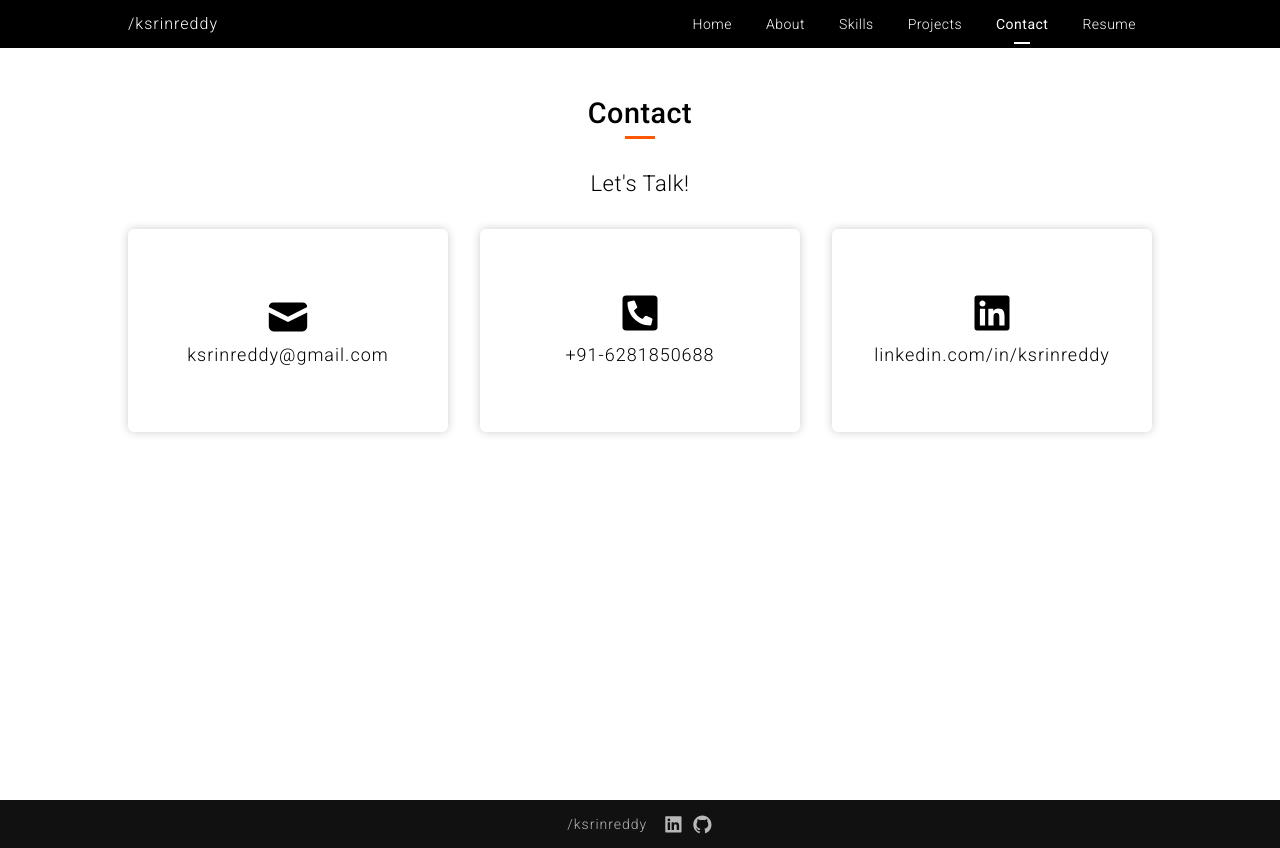
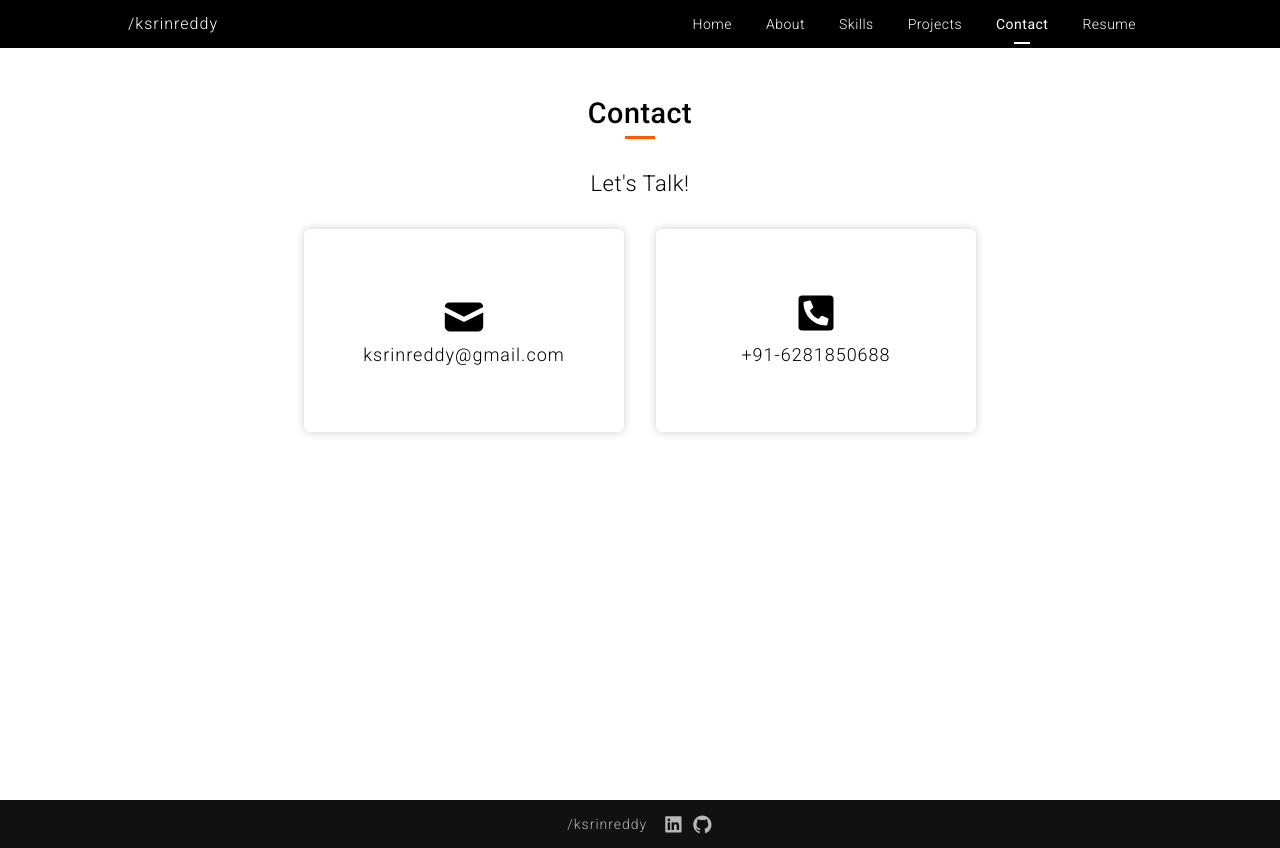
Before and after one commit to ksrinreddy/portfolio, a React (Create React App) app: page /contact in a window 1280 px wide. Built offline with nearby package versions, Linux system fonts and the light colour scheme.

Commit message:
remove linkedin info card as it doesn't make sense in contact, update contact card hover styles

```diff
--- a/src/pages/Contact.js
+++ b/src/pages/Contact.js
@@ -1,5 +1,5 @@
 import React from "react";
-import { FaPhoneSquareAlt, FaLinkedin } from "react-icons/fa";
+import { FaPhoneSquareAlt } from "react-icons/fa";
 import { HiMail } from "react-icons/hi";
 
 const Contact = () => {
@@ -23,16 +23,6 @@ const Contact = () => {
             <FaPhoneSquareAlt className="phone-icon" />
             <a href="tel:+916281850688">+91-6281850688</a>
           </div>
-          <div className="contact__card">
-            <FaLinkedin className="linkedin-icon" />
-            <a
-              href="https://www.linkedin.com/in/ksrinreddy/"
-              target="_blank"
-              rel="noreferrer"
-            >
-              linkedin.com/in/ksrinreddy
-            </a>
-          </div>
         </div>
       </div>
     </section>
```
Also changed, not shown: src/pages/styles-pages/_Contact.scss (+7 -6 lines).
